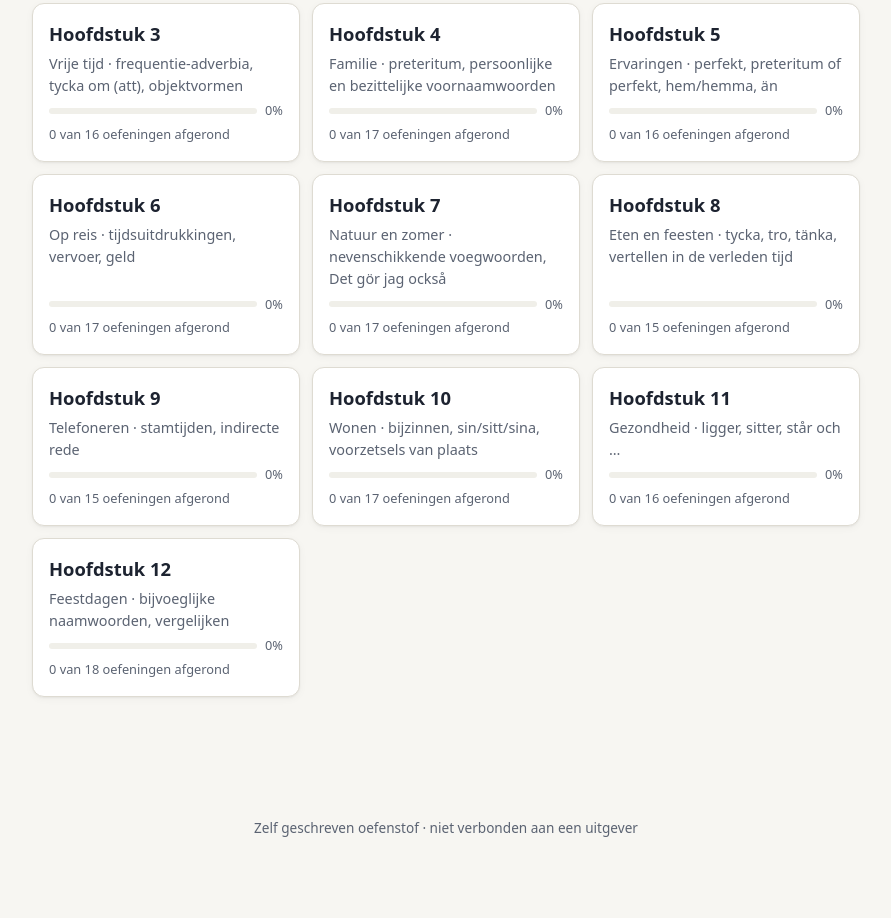
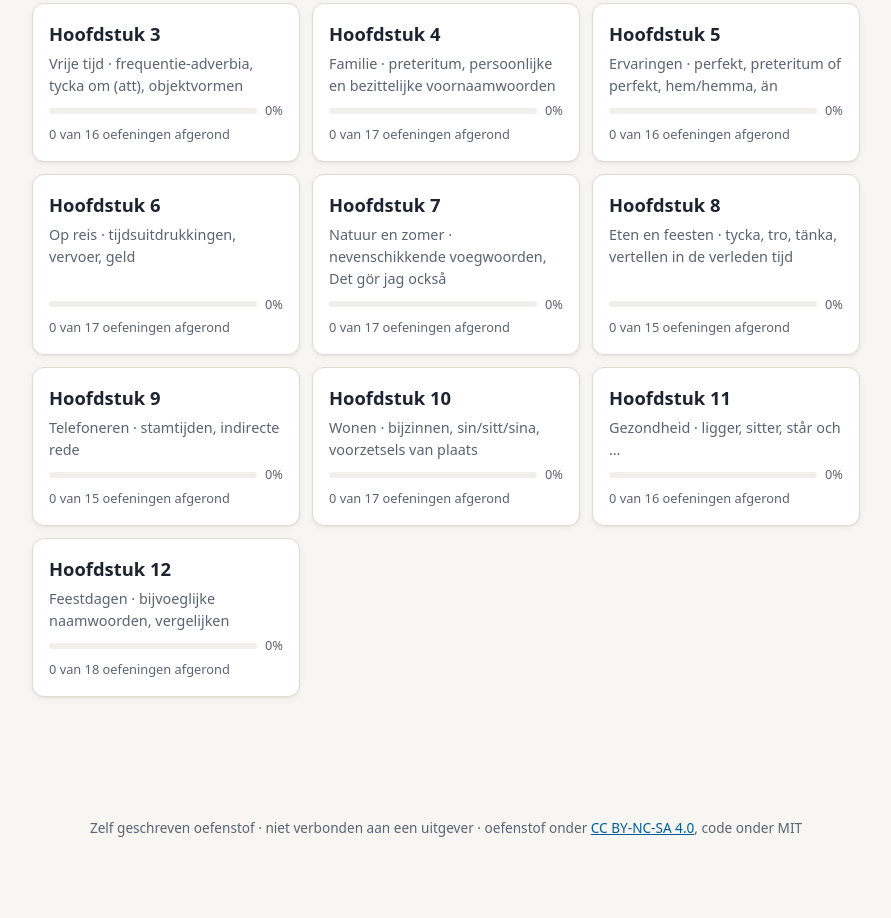
Before and after one commit to bvweerd/svensk_ovningar, a website built with Vite: page index.html in a window 1280 px wide. Shown: the part 562-1480 px from the top of the page, without its empty margins (194-1085 px from the left). Built offline with nearby package versions, Linux system fonts and the light colour scheme.

Commit message:
Add licenses: MIT for code, CC BY-NC-SA 4.0 for content
The source code is MIT licensed. The exercise content in content/ is licensed CC BY-NC-SA 4.0 (attribution, non-commercial, share-alike). The footer and README mention both.

Co-Authored-By: Claude Opus 5.5 <noreply@anthropic.com>
Claude-Session: https://claude.ai/code/session_01W6MpP5mzCKk4ZXvZnwjbXS

```diff
--- a/index.html
+++ b/index.html
@@ -16,7 +16,7 @@
       </nav>
     </header>
     <main id="app" tabindex="-1"></main>
-    <footer class="footer">Zelf geschreven oefenstof · niet verbonden aan een uitgever</footer>
+    <footer class="footer">Zelf geschreven oefenstof · niet verbonden aan een uitgever · oefenstof onder <a href="https://creativecommons.org/licenses/by-nc-sa/4.0/deed.nl">CC BY-NC-SA 4.0</a>, code onder MIT</footer>
     <script type="module" src="/src/main.js"></script>
   </body>
 </html>
--- a/package.json
+++ b/package.json
@@ -14,5 +14,6 @@
     "js-yaml": "4.1.0",
     "vite": "6.4.1",
     "vitest": "3.2.4"
-  }
+  },
+  "license": "SEE LICENSE IN LICENSE"
 }
```
Also changed, not shown: README.md, content/LICENSE.md (added), 1 other file.
